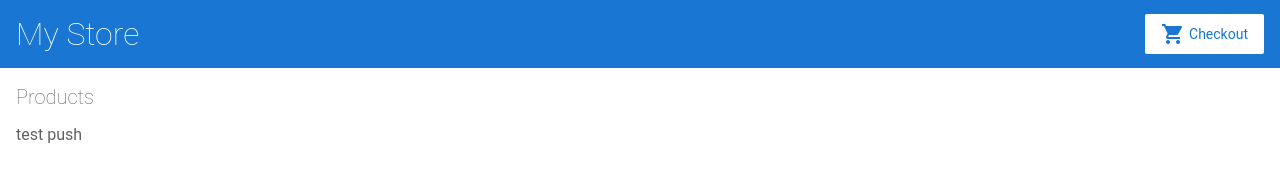
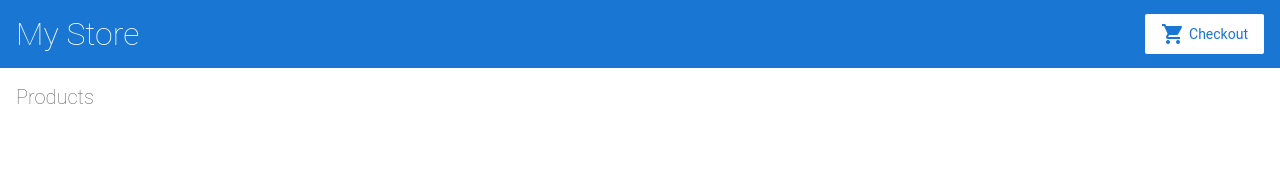
Before and after one commit to WuYouyan/angular-getting-started, an Angular app: page / in a window 1280 px wide. Shown: the top 194 px of the page. Built offline with nearby package versions, Linux system fonts and the light colour scheme.

Commit message:
1 file modified solution to commit error

```diff
--- a/src/app/product-list/product-list.component.html
+++ b/src/app/product-list/product-list.component.html
@@ -1,5 +1,6 @@
 <h2>Products</h2>
-test push
+<!--test push: solution -> reload StackBliz again by shutting down the old window -->
+
 
 <!--
 Copyright Google LLC. All Rights Reserved.
```
